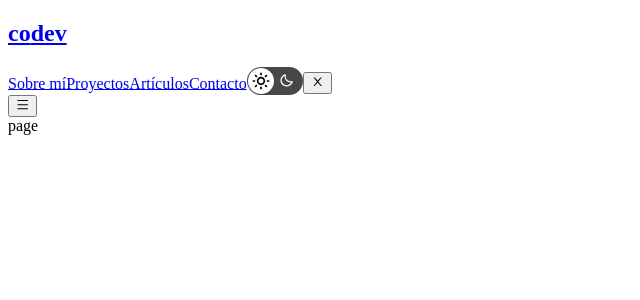
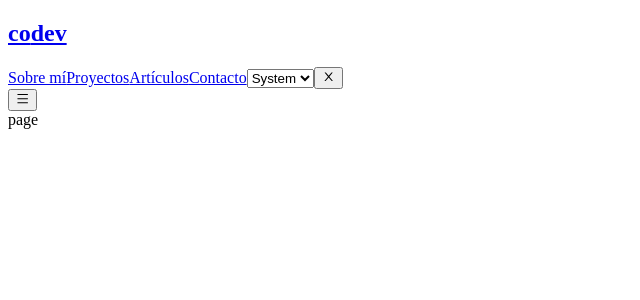
Before and after one commit to cristianorregodev/next-portfolio, a Next.js app: page /articles in a window 1280 px wide. Shown: the top 300 px of the page, without its empty margins (0-640 px from the left). Built offline with nearby package versions, Linux system fonts and the light colour scheme.

Commit message:
Fix (prueba): Select theme

```diff
--- a/src/components/ThemeSwitch.jsx
+++ b/src/components/ThemeSwitch.jsx
@@ -23,9 +23,9 @@ export const ThemeSwitch = () => {
     // useEffect only runs on the client, so now we can safely show the UI
     useEffect(() => {
         setMounted(true)
-        if (currentTheme === 'dark') {
-            setChecked(true)
-        }
+        // if (currentTheme === 'dark') {
+        //     setChecked(true)
+        // }
     }, [])
 
     if (!mounted) {
@@ -33,73 +33,73 @@ export const ThemeSwitch = () => {
     }
 
     return (
-        <Switch
-            onChange={handleThemeChange}
-            checked={checked}
-            offColor="#494646"
-            onColor="#007D99"
-            uncheckedIcon={
-                <div
-                    style={{
-                        display: 'flex',
-                        justifyContent: 'center',
-                        alignItems: 'center',
-                        height: '100%',
-                        fontSize: 15,
-                        color: 'white',
-                        paddingRight: 2,
-                    }}
-                >
-                    <BiMoon />
-                </div>
-            }
-            checkedIcon={
-                <div
-                    style={{
-                        display: 'flex',
-                        justifyContent: 'center',
-                        alignItems: 'center',
-                        height: '100%',
-                        fontSize: 15,
-                        color: 'white',
-                        paddingRight: 2,
-                    }}
-                >
-                    <BiSun />
-                </div>
-            }
-            uncheckedHandleIcon={
-                <div
-                    style={{
-                        display: 'flex',
-                        justifyContent: 'center',
-                        alignItems: 'center',
-                        height: '100%',
-                        fontSize: 20,
-                    }}
-                >
-                    <BiSun />
-                </div>
-            }
-            checkedHandleIcon={
-                <div
-                    style={{
-                        display: 'flex',
-                        justifyContent: 'center',
-                        alignItems: 'center',
-                        height: '100%',
-                        color: '#007D99',
-                        fontSize: 18,
-                    }}
-                >
-                    <BiMoon />
-                </div>
-            }
-        />
-        // <select value={theme} onChange={(e) => setTheme(e.target.value)}>
-        //     <option value="system">System</option>
-        //     <option value="dark">Dark</option>
-        //     <option value="light">Light</option>
-        // </select>
+        // <Switch
+        //     onChange={handleThemeChange}
+        //     checked={checked}
+        //     offColor="#494646"
+        //     onColor="#007D99"
+        //     uncheckedIcon={
+        //         <div
+        //             style={{
+        //                 display: 'flex',
+        //                 justifyContent: 'center',
+        //                 alignItems: 'center',
+        //                 height: '100%',
+        //                 fontSize: 15,
+        //                 color: 'white',
+        //                 paddingRight: 2,
+        //             }}
+        //         >
+        //             <BiMoon />
+        //         </div>
+        //     }
+        //     checkedIcon={
+        //         <div
+        //             style={{
+        //                 display: 'flex',
+        //                 justifyContent: 'center',
+        //                 alignItems: 'center',
+        //                 height: '100%',
+        //                 fontSize: 15,
+        //                 color: 'white',
+        //                 paddingRight: 2,
+        //             }}
+        //         >
+        //             <BiSun />
+        //         </div>
+        //     }
+        //     uncheckedHandleIcon={
+        //         <div
+        //             style={{
+        //                 display: 'flex',
+        //                 justifyContent: 'center',
+        //                 alignItems: 'center',
+        //                 height: '100%',
+        //                 fontSize: 20,
+        //             }}
+        //         >
+        //             <BiSun />
+        //         </div>
+        //     }
+        //     checkedHandleIcon={
+        //         <div
+        //             style={{
+        //                 display: 'flex',
+        //                 justifyContent: 'center',
+        //                 alignItems: 'center',
+        //                 height: '100%',
+        //                 color: '#007D99',
+        //                 fontSize: 18,
+        //             }}
+        //         >
+        //             <BiMoon />
+        //         </div>
+        //     }
+        // />
+        <select value={theme} onChange={(e) => setTheme(e.target.value)}>
+            <option value="system">System</option>
+            <option value="dark">Dark</option>
+            <option value="light">Light</option>
+        </select>
     )
 }
```
